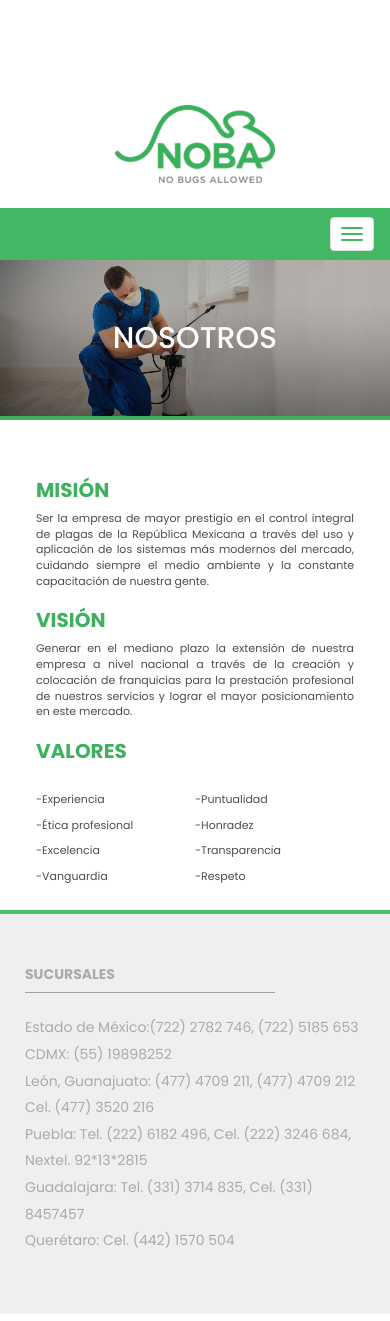
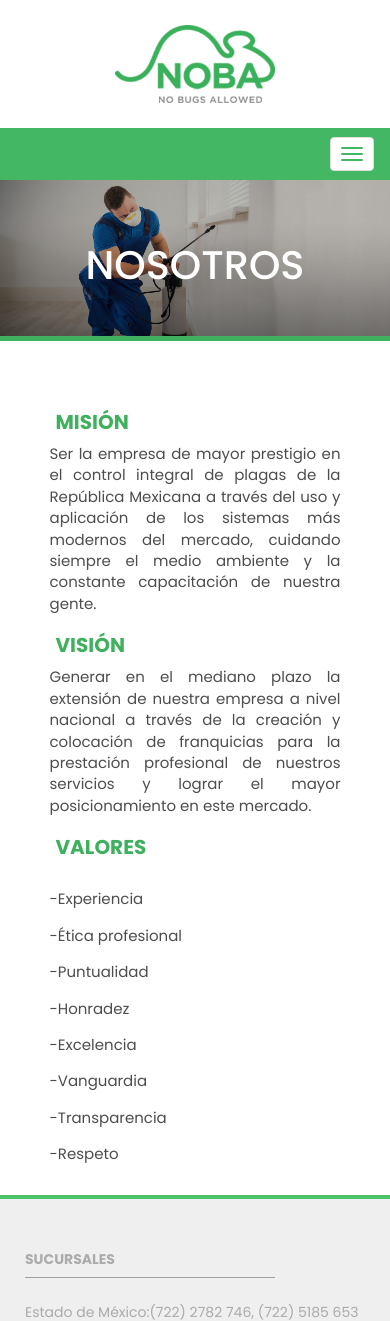
Before and after one commit to jesusrq92/noba, a PHP site: page /nosotros.php in a window 390 px wide. Shown: the top 1321 px of the page. Run offline with PHP 8.4, Linux system fonts and the light colour scheme; some libraries are stand-ins or nearby versions.

Commit message:
movil Nosotros modificado

```diff
--- a/css/nosotros.css
+++ b/css/nosotros.css
@@ -54,6 +54,21 @@
 	color: #4f4c4d;
 }
 
+
+.parrafosValores{
+	margin: auto;
+	font-size: 15px;
+	padding-left: 0px;
+	padding-right: 0px;
+	color: #4f4c4d;
+	margin-bottom: 1em;
+}
+
+.outPadding{
+	padding-right: -15px !important;
+	padding-left: -15px !important;
+}
+
 #imgNosotros{
 	width: 100%;
 	border-bottom: solid 8px #3fb05e;
@@ -74,6 +89,15 @@
 	#imgNosotros{
 	border-bottom: solid 6px #3fb05e;
     }
+
+	.parrafosValores{
+		margin: auto;
+		font-size: 15px;
+		padding-left: 0px;
+		padding-right: 0px;
+		color: #4f4c4d;
+		margin-bottom: 1em;
+	}
 }
 
 @media (max-width: 700px) {
@@ -88,10 +112,20 @@
 	}
 
 	.parrafos{
-		font-size: 11px;
-		padding-left: 6px;
-		padding-right: 6px;
+		margin: auto;
+		font-size: 15px;
+		padding-left: 0px;
+		padding-right: 0px;
 		color: #4f4c4d;
+	}
+
+	.parrafosValores{
+		margin: auto;
+		font-size: 15px;
+		padding-left: 0px;
+		padding-right: 0px;
+		color: #4f4c4d;
+		margin-bottom: 1em;
 	}
 
 	#imgNosotros{
@@ -99,7 +133,7 @@
     }
 }
 
-@media (max-width: 700px){
+/*@media (max-width: 700px){
 	.tituloPrincipal{
 		font-size: 30px;
 	}
@@ -107,7 +141,7 @@
 	#imgNosotros{
 	border-bottom: solid 4px #3fb05e;
     }
-}
+}*/
 
 /*iso CSS*/
 
--- a/header.html
+++ b/header.html
@@ -23,11 +23,6 @@
     <link href="css/footer.css" rel="stylesheet">
     <link href="css/contacto.css" rel="stylesheet">
     <link href="css/sucursales.css" rel="stylesheet">
-    <link href="css/footer.css" rel="stylesheet">
-    <link href="css/contacto.css" rel="stylesheet">
-
-<<<<<<< HEAD
->>>>>>> cb412fd181b4620237dd0b1c40ad20e7a4703c67
 
 <script type="text/javascript" src="https://cdnjs.cloudflare.com/ajax/libs/wow/1.1.2/wow.min.js"></script>
 <link rel="stylesheet" href="https://cdnjs.cloudflare.com/ajax/libs/animate.css/3.5.1/animate.min.css">
@@ -35,8 +30,6 @@
               new WOW().init();
               </script>
 
-=======
->>>>>>> 9abeea3c0e0d4177b607ee142e44ce1493887d06
     <!-- HTML5 shim and Respond.js for IE8 support of HTML5 elements and media queries -->
     <!-- WARNING: Respond.js doesn't work if you view the page via file:// -->
     <!--[if lt IE 9]>
--- a/nosotros.html
+++ b/nosotros.html
@@ -9,7 +9,7 @@
         </div>
   </section>
    <section class="contenido">
-      <div class="container">
+      <div class="container outPadding">
         <div class="row grosorRowNosotros">
           <div class="col-sm-12">
             <h2 class="titulosNosotros wow fadeInLeft" data-wow-duration="2s"><strong>MISIÓN</strong></h2>
@@ -28,21 +28,21 @@
           </div>
         </div><br/>
         <div class="row grosorRowNosotros">
-          <div class="col-xs-6 col-sm-3 ">
-            <p class="parrafos wow zoomIn" data-wow-duration="2s">-Experiencia</p>
-            <p class="parrafos wow zoomIn" data-wow-duration="2s">-Ética profesional</p>
+          <div class="col-xs-12 col-sm-3 ">
+            <p class="parrafosValores wow zoomIn" data-wow-duration="2s">-Experiencia</p>
+            <p class="parrafosValores wow zoomIn" data-wow-duration="2s">-Ética profesional</p>
           </div>
-          <div class="        col-sm-3">
-            <p class="parrafos wow zoomIn" data-wow-duration="2s">-Puntualidad</p>
-            <p class="parrafos wow zoomIn" data-wow-duration="2s">-Honradez</p>
+          <div class="col-xs-12 col-sm-3">
+            <p class="parrafosValores wow zoomIn" data-wow-duration="2s">-Puntualidad</p>
+            <p class="parrafosValores wow zoomIn" data-wow-duration="2s">-Honradez</p>
           </div>
-          <div class="col-xs-6 col-sm-3">
-            <p class="parrafos wow zoomIn" data-wow-duration="2s">-Excelencia</p>
-            <p class="parrafos wow zoomIn" data-wow-duration="2s">-Vanguardia</p>
+          <div class="col-xs-12 col-sm-3">
+            <p class="parrafosValores wow zoomIn" data-wow-duration="2s">-Excelencia</p>
+            <p class="parrafosValores wow zoomIn" data-wow-duration="2s">-Vanguardia</p>
           </div>
-          <div class="          col-sm-3 ">
-            <p class="parrafos wow zoomIn" data-wow-duration="2s">-Transparencia</p>
-            <p class="parrafos wow zoomIn" data-wow-duration="2s">-Respeto</p>
+          <div class="col-xs-12 col-sm-3 ">
+            <p class="parrafosValores wow zoomIn" data-wow-duration="2s">-Transparencia</p>
+            <p class="parrafosValores wow zoomIn" data-wow-duration="2s">-Respeto</p>
           </div>
         </div>
       </div>
```
Also changed, not shown: clientes.html (+11 -11 lines), suc.html (+6 -6 lines).
